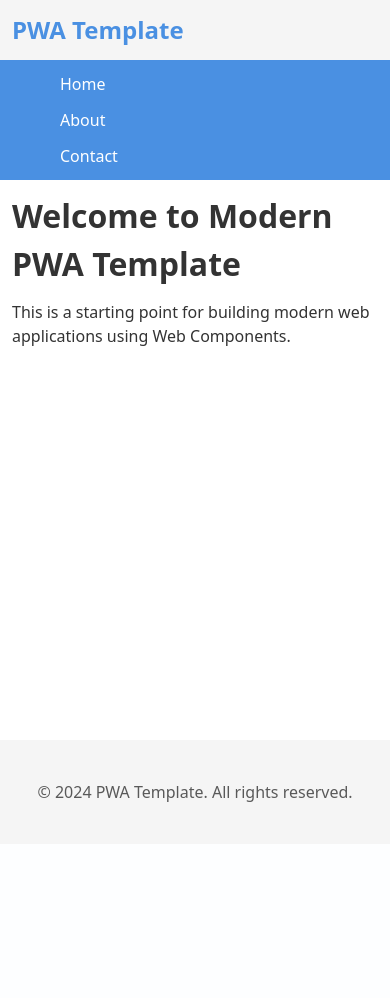
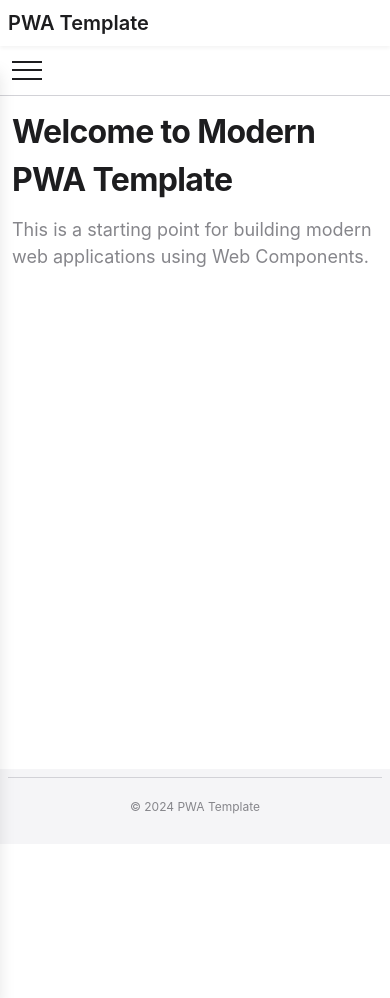
Before and after one commit to Gr8Gatsby/pwa-template, a Flask app: page / in a window 390 px wide. Before the commit the page ends 802 px from the top, so only its background shows below. Run offline with Flask 3, Linux system fonts and the light colour scheme.

Commit message:
Agent query: Can you verify: 1. The hamburger menu appears on mobile and opens/closes smoothly? 2. The header has a frosted glass effect? 3. The footer is minimal on mobile? 4. The design follows Apple's aesthetic with proper typography and spacing?

```diff
--- a/static/css/components.css
+++ b/static/css/components.css
@@ -5,15 +5,20 @@
 
 /* Header Component */
 app-header {
-    background-color: var(--color-surface);
-    padding: var(--spacing-md);
-    box-shadow: 0 2px 4px rgba(0,0,0,0.1);
+    background-color: rgba(255, 255, 255, 0.8);
+    backdrop-filter: var(--blur-effect);
+    -webkit-backdrop-filter: var(--blur-effect);
+    position: sticky;
+    top: 0;
+    z-index: 100;
+    box-shadow: var(--shadow-sm);
 }
 
 /* Navigation Component */
 app-nav {
-    background-color: var(--color-primary);
-    color: white;
+    background-color: rgba(255, 255, 255, 0.8);
+    backdrop-filter: var(--blur-effect);
+    -webkit-backdrop-filter: var(--blur-effect);
 }
 
 /* Footer Component */
@@ -21,16 +26,42 @@ app-footer {
     background-color: var(--color-surface);
     padding: var(--spacing-md);
     margin-top: auto;
+    font-size: 0.875rem;
 }
 
 /* Component Transitions */
 .fade-enter {
     opacity: 0;
     transform: translateY(10px);
-    transition: opacity 0.3s ease, transform 0.3s ease;
+    transition: opacity var(--transition-base), transform var(--transition-base);
 }
 
 .fade-enter-active {
     opacity: 1;
     transform: translateY(0);
 }
+
+/* Mobile Navigation */
+.nav-menu {
+    transition: transform var(--transition-base);
+}
+
+.nav-menu.hidden {
+    transform: translateX(-100%);
+}
+
+/* Frosted Glass Effect */
+.glass {
+    background: rgba(255, 255, 255, 0.7);
+    backdrop-filter: var(--blur-effect);
+    -webkit-backdrop-filter: var(--blur-effect);
+    border: 1px solid var(--color-border);
+    border-radius: 12px;
+}
+
+@media (max-width: 768px) {
+    app-footer {
+        padding: var(--spacing-sm);
+        font-size: 0.75rem;
+    }
+}
--- a/static/css/main.css
+++ b/static/css/main.css
@@ -1,10 +1,18 @@
 :root {
-    /* Colors */
-    --color-primary: #4a90e2;
-    --color-secondary: #50e3c2;
-    --color-text: #333333;
-    --color-background: #ffffff;
-    --color-surface: #f5f5f5;
+    /* Apple-inspired Colors */
+    --color-primary: #007AFF;
+    --color-secondary: #5856D6;
+    --color-text: #1D1D1F;
+    --color-text-secondary: #86868B;
+    --color-background: #FFFFFF;
+    --color-surface: #F5F5F7;
+    --color-border: #D2D2D7;
+
+    /* Shadows and Effects */
+    --shadow-sm: 0 2px 4px rgba(0,0,0,0.05);
+    --shadow-md: 0 4px 6px rgba(0,0,0,0.07);
+    --shadow-lg: 0 10px 15px rgba(0,0,0,0.1);
+    --blur-effect: blur(10px);
 
     /* Spacing */
     --spacing-xs: 0.25rem;
@@ -13,9 +21,14 @@
     --spacing-lg: 2rem;
 
     /* Typography */
-    --font-family: system-ui, -apple-system, BlinkMacSystemFont, 'Segoe UI', Roboto, Oxygen, Ubuntu, Cantarell, sans-serif;
+    --font-family: -apple-system, BlinkMacSystemFont, 'SF Pro Text', 'SF Pro Display', system-ui, sans-serif;
     --font-size-base: 16px;
     --line-height-base: 1.5;
+
+    /* Transitions */
+    --transition-fast: 0.2s ease;
+    --transition-base: 0.3s ease;
+    --transition-slow: 0.4s ease;
 }
 
 /* Reset */
@@ -29,6 +42,8 @@ html {
     font-size: var(--font-size-base);
     font-family: var(--font-family);
     line-height: var(--line-height-base);
+    -webkit-font-smoothing: antialiased;
+    -moz-osx-font-smoothing: grayscale;
 }
 
 body {
@@ -45,22 +60,60 @@ body {
     width: 100%;
     max-width: 1200px;
     margin: 0 auto;
-    padding: var(--spacing-md);
+    padding: var(--spacing-lg);
 }
 
 /* Typography */
-h1, h2, h3, h4, h5, h6 {
+h1 {
+    font-size: 2.5rem;
+    font-weight: 700;
+    letter-spacing: -0.02em;
     margin-bottom: var(--spacing-md);
 }
 
+h2, h3, h4, h5, h6 {
+    margin-bottom: var(--spacing-md);
+    font-weight: 600;
+    letter-spacing: -0.01em;
+}
+
 p {
+    color: var(--color-text-secondary);
     margin-bottom: var(--spacing-md);
+    font-size: 1.125rem;
+}
+
+/* Touch Targets */
+button, a {
+    min-height: 44px;
+    min-width: 44px;
+    padding: var(--spacing-sm) var(--spacing-md);
 }
 
 /* Responsive Design */
 @media (max-width: 768px) {
     :root {
         --spacing-md: 0.75rem;
-        --spacing-lg: 1.5rem;
+        --spacing-lg: 1.25rem;
+    }
+
+    h1 {
+        font-size: 2rem;
+    }
+
+    .content {
+        padding: var(--spacing-md);
     }
 }
+
+/* Transitions */
+.fade-enter {
+    opacity: 0;
+    transform: translateY(10px);
+    transition: opacity var(--transition-base), transform var(--transition-base);
+}
+
+.fade-enter-active {
+    opacity: 1;
+    transform: translateY(0);
+}
--- a/static/js/components/app-footer.js
+++ b/static/js/components/app-footer.js
@@ -18,14 +18,23 @@ class AppFooter extends HTMLElement {
                     background: var(--color-surface);
                     padding: var(--spacing-md);
                     text-align: center;
+                    border-top: 1px solid var(--color-border);
                 }
                 .copyright {
-                    color: var(--color-text);
-                    opacity: 0.8;
+                    color: var(--color-text-secondary);
+                    font-size: 0.875rem;
+                }
+                @media (max-width: 768px) {
+                    footer {
+                        padding: var(--spacing-sm);
+                    }
+                    .copyright {
+                        font-size: 0.75rem;
+                    }
                 }
             </style>
             <footer>
-                <p class="copyright">© ${new Date().getFullYear()} PWA Template. All rights reserved.</p>
+                <p class="copyright">© ${new Date().getFullYear()} PWA Template</p>
             </footer>
         `;
     }
--- a/static/js/components/app-header.js
+++ b/static/js/components/app-header.js
@@ -13,8 +13,6 @@ class AppHeader extends HTMLElement {
             <style>
                 :host {
                     display: block;
-                    background: var(--color-surface);
-                    padding: var(--spacing-md);
                 }
                 .header {
                     display: flex;
@@ -22,15 +20,22 @@ class AppHeader extends HTMLElement {
                     align-items: center;
                     max-width: 1200px;
                     margin: 0 auto;
+                    padding: var(--spacing-md);
                 }
                 .logo {
-                    font-size: 1.5rem;
-                    font-weight: bold;
-                    color: var(--color-primary);
+                    font-size: 1.25rem;
+                    font-weight: 600;
+                    color: var(--color-text);
+                    text-decoration: none;
+                }
+                @media (max-width: 768px) {
+                    .header {
+                        padding: var(--spacing-sm);
+                    }
                 }
             </style>
             <header class="header">
-                <div class="logo">PWA Template</div>
+                <a href="/" class="logo">PWA Template</a>
             </header>
         `;
     }
--- a/static/js/components/app-nav.js
+++ b/static/js/components/app-nav.js
@@ -2,10 +2,23 @@ class AppNav extends HTMLElement {
     constructor() {
         super();
         this.attachShadow({ mode: 'open' });
+        this.isMenuOpen = false;
     }
 
     connectedCallback() {
         this.render();
+        this.setupEventListeners();
+    }
+
+    setupEventListeners() {
+        const hamburger = this.shadowRoot.querySelector('.hamburger');
+        const nav = this.shadowRoot.querySelector('.nav-menu');
+
+        hamburger?.addEventListener('click', () => {
+            this.isMenuOpen = !this.isMenuOpen;
+            hamburger.classList.toggle('active');
+            nav.classList.toggle('hidden');
+        });
     }
 
     render() {
@@ -15,38 +28,101 @@ class AppNav extends HTMLElement {
                     display: block;
                 }
                 nav {
-                    background: var(--color-primary);
+                    background: rgba(255, 255, 255, 0.8);
+                    backdrop-filter: var(--blur-effect);
+                    -webkit-backdrop-filter: var(--blur-effect);
                     padding: var(--spacing-md);
+                    border-bottom: 1px solid var(--color-border);
                 }
-                ul {
-                    list-style: none;
+                .nav-container {
+                    max-width: 1200px;
+                    margin: 0 auto;
+                    display: flex;
+                    justify-content: space-between;
+                    align-items: center;
+                }
+                .hamburger {
+                    display: none;
+                    flex-direction: column;
+                    justify-content: space-around;
+                    width: 30px;
+                    height: 25px;
+                    background: transparent;
+                    border: none;
+                    cursor: pointer;
+                    padding: 0;
+                    z-index: 10;
+                }
+                .hamburger span {
+                    width: 30px;
+                    height: 2px;
+                    background: var(--color-text);
+                    transition: all var(--transition-base);
+                }
+                .hamburger.active span:nth-child(1) {
+                    transform: rotate(45deg) translate(5px, 5px);
+                }
+                .hamburger.active span:nth-child(2) {
+                    opacity: 0;
+                }
+                .hamburger.active span:nth-child(3) {
+                    transform: rotate(-45deg) translate(7px, -7px);
+                }
+                .nav-menu {
                     display: flex;
                     gap: var(--spacing-md);
-                    max-width: 1200px;
-                    margin: 0 auto;
                 }
                 a {
-                    color: white;
+                    color: var(--color-text);
                     text-decoration: none;
-                    padding: var(--spacing-sm);
-                    border-radius: 4px;
-                    transition: background-color 0.3s;
+                    padding: var(--spacing-sm) var(--spacing-md);
+                    border-radius: 8px;
+                    transition: all var(--transition-base);
+                    font-size: 1rem;
                 }
                 a:hover {
-                    background-color: rgba(255,255,255,0.1);
+                    background-color: var(--color-surface);
                 }
+
                 @media (max-width: 768px) {
-                    ul {
+                    .hamburger {
+                        display: flex;
+                    }
+                    .nav-menu {
+                        position: fixed;
+                        top: 0;
+                        left: 0;
+                        height: 100vh;
+                        width: 250px;
                         flex-direction: column;
+                        background: var(--color-background);
+                        padding: 80px var(--spacing-md) var(--spacing-md);
+                        box-shadow: var(--shadow-lg);
+                        transform: translateX(0);
+                        transition: transform var(--transition-base);
+                    }
+                    .nav-menu.hidden {
+                        transform: translateX(-100%);
+                    }
+                    a {
+                        padding: var(--spacing-md);
+                        width: 100%;
                     }
                 }
             </style>
             <nav>
-                <ul>
-                    <li><a href="/">Home</a></li>
-                    <li><a href="/about">About</a></li>
-                    <li><a href="/contact">Contact</a></li>
-                </ul>
+                <div class="nav-container">
+                    <button class="hamburger" aria-label="Menu">
+                        <span></span>
+                        <span></span>
+                        <span></span>
+                    </button>
+                    <ul class="nav-menu hidden">
+                        <li><a href="/">Home</a></li>
+                        <li><a href="/about">About</a></li>
+                        <li><a href="/contact">Contact</a></li>
+                    </ul>
+                </div>
             </nav>
         `;
     }
```
